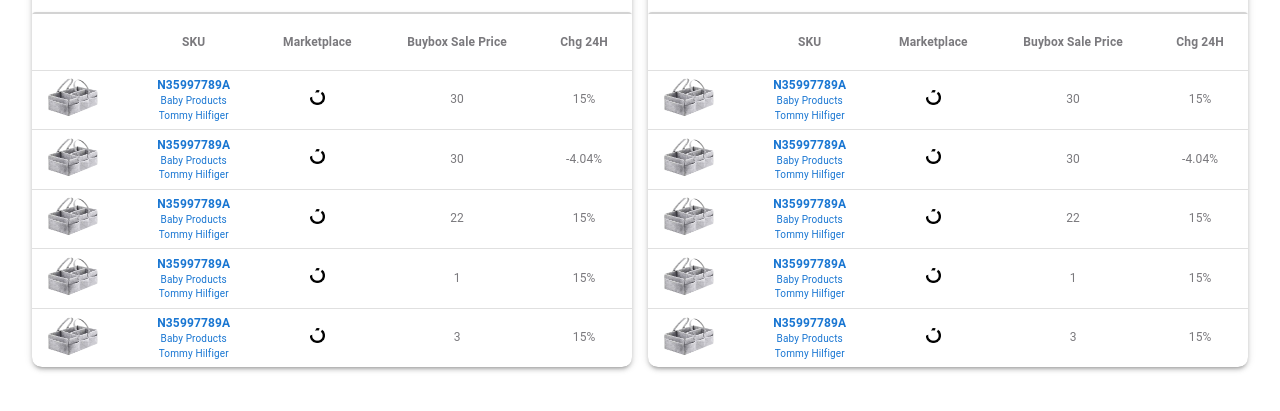
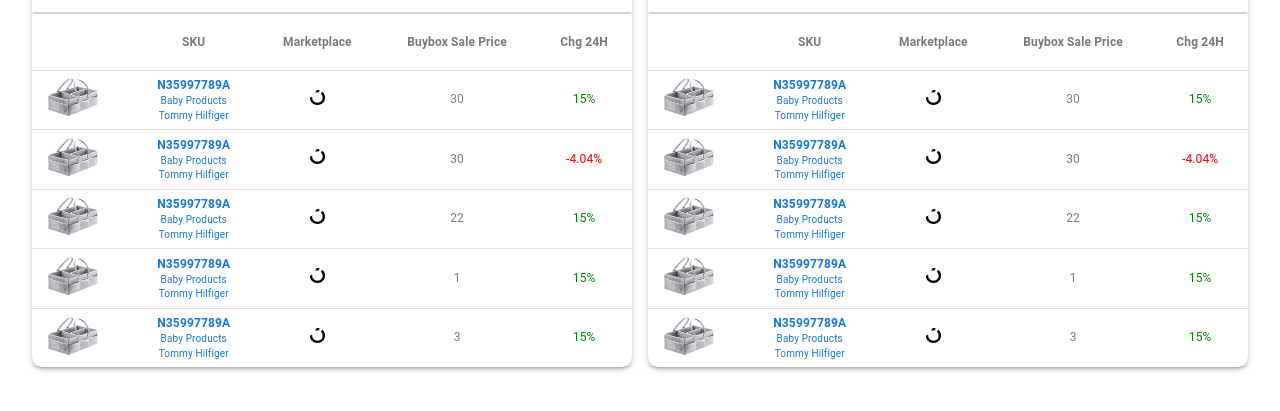
Before and after one commit to checkiamsiam/mui-sku-details-page, a React (Vite) app: page / in a window 1280 px wide. Shown: the part 335-746 px from the top of the page. Built offline with nearby package versions, Linux system fonts and the light colour scheme.

Commit message:
🎨 color modified

```diff
--- a/src/components/ComparableTradeVolume.jsx
+++ b/src/components/ComparableTradeVolume.jsx
@@ -18,7 +18,7 @@ const data = [
     brand: "Tommy Hilfiger",
     marketplace: "#",
     sale_price: 30,
-    chg: "15%",
+    chg: 15,
   },
   {
     id: "N35997789A",
@@ -26,7 +26,7 @@ const data = [
     brand: "Tommy Hilfiger",
     marketplace: "#",
     sale_price: 30,
-    chg: "-4.04%",
+    chg: -4.04,
   },
   {
     id: "N35997789A",
@@ -34,7 +34,7 @@ const data = [
     brand: "Tommy Hilfiger",
     marketplace: "#",
     sale_price: 22,
-    chg: "15%",
+    chg: 15,
   },
   {
     id: "N35997789A",
@@ -42,7 +42,7 @@ const data = [
     brand: "Tommy Hilfiger",
     marketplace: "#",
     sale_price: 1,
-    chg: "15%",
+    chg: 15,
   },
   {
     id: "N35997789A",
@@ -50,7 +50,7 @@ const data = [
     brand: "Tommy Hilfiger",
     marketplace: "#",
     sale_price: 3,
-    chg: "15%",
+    chg: 15,
   },
 ];
 
@@ -218,11 +218,11 @@ const ComparableTradeVolume = () => {
                       align="center"
                       sx={{
                         fontSize: "12px",
-                        color: "#7A797D",
+                        color: `${item.chg > 0 ? "green" : "red"}`,
                         py: ".40rem",
                       }}
                     >
-                      {item.chg}
+                      {item.chg}%
                     </TableCell>
                   </TableRow>
                 ))}
@@ -391,11 +391,11 @@ const ComparableTradeVolume = () => {
                       align="center"
                       sx={{
                         fontSize: "12px",
-                        color: "#7A797D",
+                        color: `${item.chg > 0 ? "green" : "red"}`,
                         py: ".40rem",
                       }}
                     >
-                      {item.chg}
+                      {item.chg}%
                     </TableCell>
                   </TableRow>
                 ))}
```
